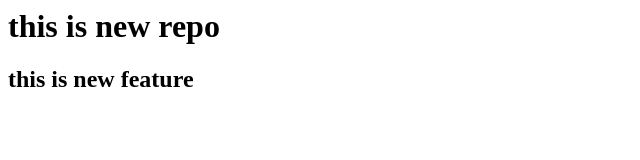
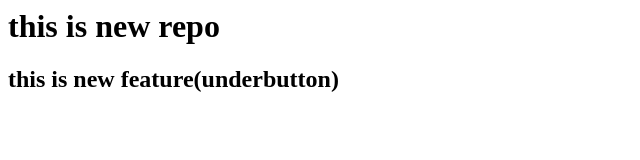
Before and after one commit to vikashsharma123466/secondrepo, a plain HTML site: page index.html in a window 1280 px wide. Shown: the whole page, without its empty margins (0-640 px from the left). Drawn offline with Linux system fonts and the light colour scheme.

Commit message:
add underbutton

```diff
--- a/index.html
+++ b/index.html
@@ -1,2 +1,2 @@
 <h1>this is new repo</h1>
-<h2>this is new feature</h2>
+<h2>this is new feature(underbutton)</h2>
```
